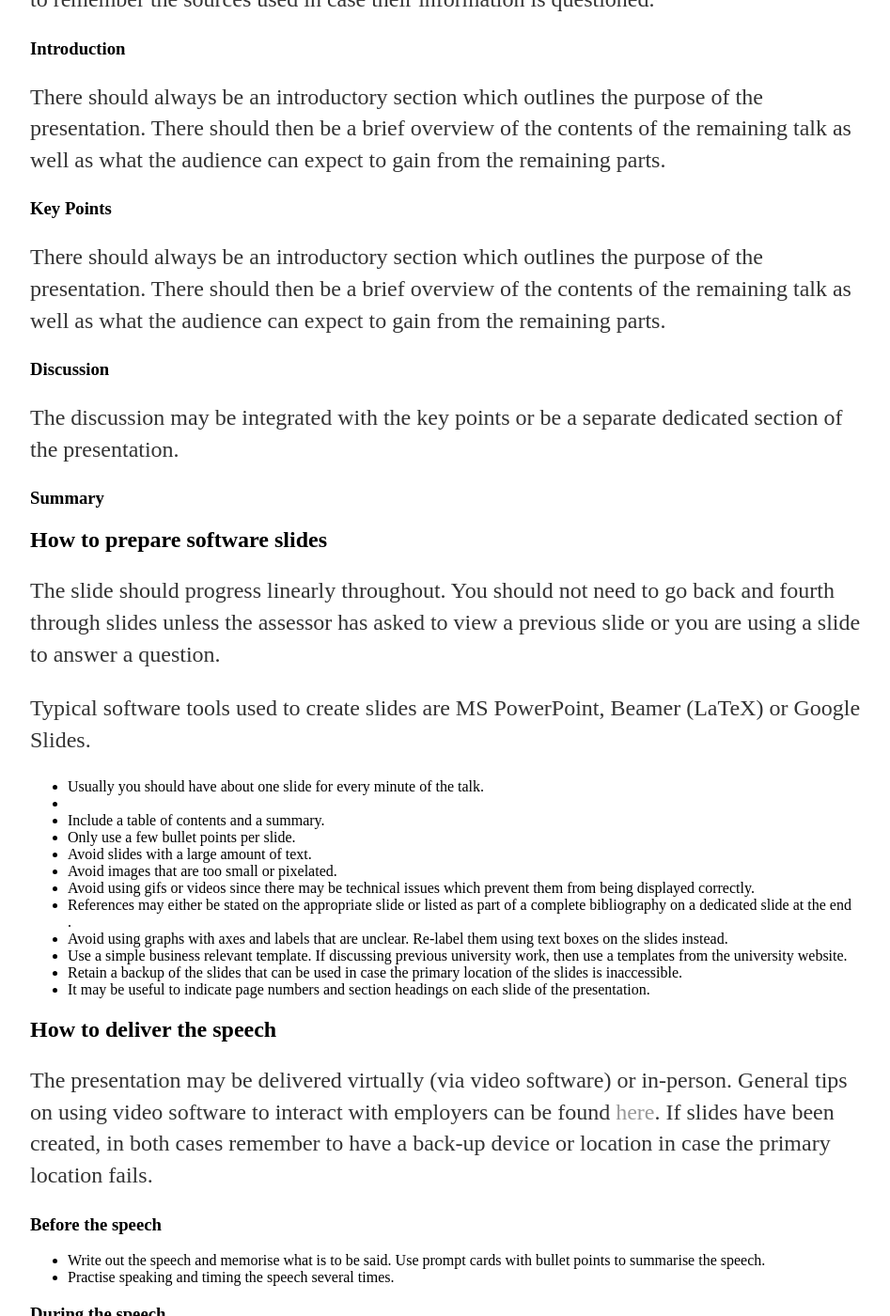
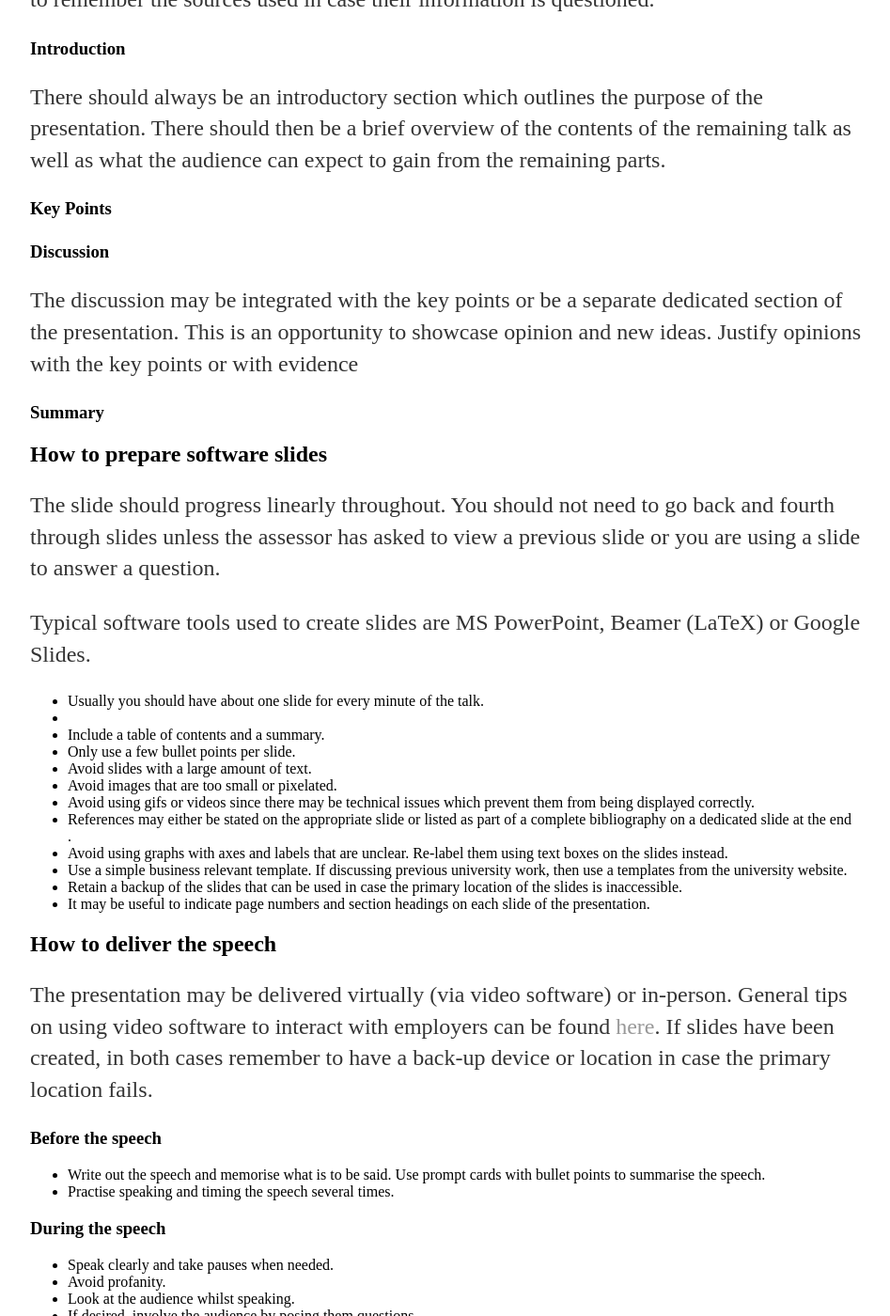
Before and after one commit to pa5411/Graduate-Job-Help, a Jekyll site: the page built from deliveringpresentations.html, in a window 1280 px wide and 1400 px high, scrolled down 558 px. Shown: the whole window at 94% size, without its empty margins (160-1107 px from the left). Built offline with Jekyll 4.4.1, drawn with Linux system fonts in a browser that asks for light colours; some of the changed text lies outside the part shown.

Commit message:
add to discussion section

```diff
--- a/deliveringpresentations.html
+++ b/deliveringpresentations.html
@@ -18,11 +18,11 @@ date: 2021-06-17
 
 		<h3> Key Points </h3>
 
-		<p> There should always be an introductory section which outlines the purpose of the presentation. There should then be a brief overview of the contents of the remaining talk as well as what the audience can expect to gain from the remaining parts. </p>
+		<p>  </p>
 
 		<h3> Discussion </h3>
 
-		<p> The discussion may be integrated with the key points or be a separate dedicated section of the presentation. </p>
+		<p> The discussion may be integrated with the key points or be a separate dedicated section of the presentation. This is an opportunity to showcase opinion and new ideas. Justify opinions with the key points or with evidence  </p>
 
 		<h3> Summary </h3>
 
@@ -60,7 +60,7 @@ date: 2021-06-17
 		<h3> During the speech </h3>
 
 		<ul>
-		        <li> Speak clearly and take pauses regularly. </li>
+		        <li> Speak clearly and take pauses when needed. </li>
 				<li> Avoid profanity. </li>
 				<li> Look at the audience whilst speaking. </li>
 				<li> If desired, involve the audience by posing them questions. </li>
```
